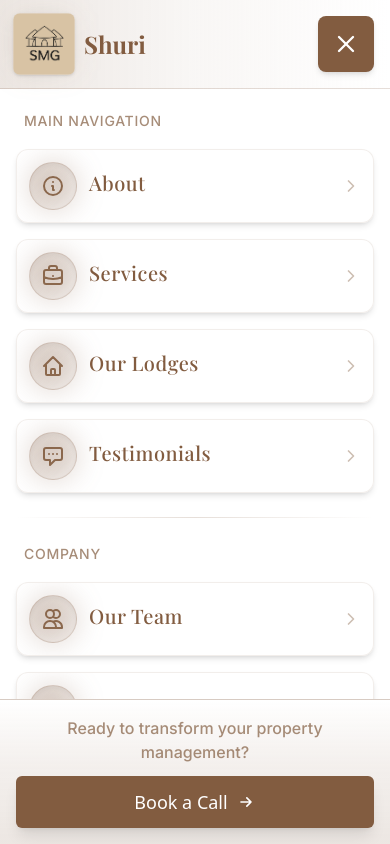
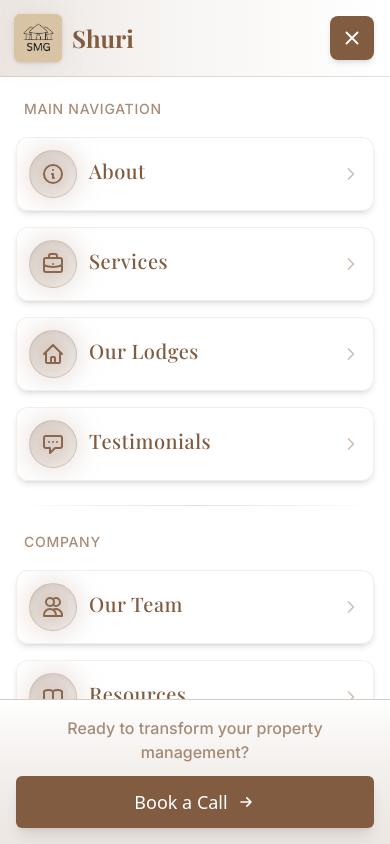
Before and after one commit to bvilane/shuri-management, a Next.js app: page / in a window 390 px wide. Both pictures are taken after a click on the button 346 px from the left and 44 px from the top of the page. Shown: the top 844 px of the page. Built offline with nearby package versions, Linux system fonts and the light colour scheme; a web font is replaced by a local one.

Commit message:
fix: header icon fix

```diff
--- a/src/components/layout/Header.tsx
+++ b/src/components/layout/Header.tsx
@@ -44,12 +44,12 @@ export default function Header() {
       <div className="container mx-auto px-4 sm:px-6 lg:px-8 flex items-center justify-between">
         <Link href="/" className="inline-flex items-center">
           <div className="flex items-center">
-            <div className={`relative h-12 w-12 sm:h-14 sm:w-14 mr-2 sm:mr-3 transition-all duration-300 ${scrolled ? 'scale-95' : ''}`}>
+            <div className={`relative h-11 w-11 sm:h-14 sm:w-14 mr-2 sm:mr-3 transition-all duration-300 ${scrolled ? 'scale-95' : ''}`}>
               <Image
                 src="/images/logo.jpeg"
                 alt="Shuri Logo"
-                width={70}
-                height={70}
+                width={45}
+                height={45}
                 className="object-contain rounded-md shadow-sm"
                 priority
               />
@@ -74,11 +74,11 @@ export default function Header() {
 
         {/* Mobile Menu Button */}
         <button
-          className={`md:hidden relative z-[60] transition-all duration-300 p-3 rounded-lg bg-primary shadow-md hover:shadow-lg flex items-center justify-center ${mobileMenuOpen ? 'opacity-0' : ''} ${scrolled ? 'h-12 w-12' : 'h-14 w-14'}`}
+          className={`md:hidden relative z-[60] transition-all duration-300 p-2.5 rounded-lg bg-primary shadow-md hover:shadow-lg flex items-center justify-center ${mobileMenuOpen ? 'opacity-0' : ''} ${scrolled ? 'h-11 w-11' : 'h-11 w-11'}`}
           onClick={() => setMobileMenuOpen(!mobileMenuOpen)}
           aria-label="Toggle menu"
         >
-          <div className={`w-7 h-6 flex flex-col justify-between relative transition-all duration-300 ${scrolled ? 'scale-90' : ''}`}>
+          <div className={`w-6 h-5 flex flex-col justify-between relative transition-all duration-300 ${scrolled ? 'scale-90' : ''}`}>
             <span className="block h-0.5 w-full bg-white transition-all duration-300 origin-left"></span>
             <span className="block h-0.5 w-3/4 bg-white transition-all duration-300"></span>
             <span className="block h-0.5 w-1/2 bg-white transition-all duration-300 origin-right ml-auto"></span>
@@ -97,13 +97,13 @@ export default function Header() {
           <div className="border-b border-primary/20 py-4 px-4 bg-gradient-to-r from-primary/15 via-primary/5 to-white backdrop-blur-md">
             <div className="flex items-center justify-between">
               <div className="flex items-center">
-                <div className="relative h-14 w-14 mr-3 overflow-visible">
+                <div className="relative h-11 w-11 mr-3 overflow-visible">
                   <div className="absolute inset-0 bg-primary/10 rounded-md blur-md transform -rotate-3 scale-110"></div>
                   <Image
                     src="/images/logo.jpeg"
                     alt="Shuri Logo"
-                    width={65}
-                    height={65}
+                    width={45}
+                    height={45}
                     className="object-contain rounded-md shadow-sm relative scale-110"
                   />
                 </div>
@@ -111,10 +111,10 @@ export default function Header() {
               </div>
               <button
                 onClick={() => setMobileMenuOpen(false)}
-                className="p-3 rounded-lg bg-primary shadow-md hover:shadow-lg transition-all duration-300 h-14 w-14 flex items-center justify-center"
+                className="p-2.5 rounded-lg bg-primary shadow-md hover:shadow-lg transition-all duration-300 h-11 w-11 flex items-center justify-center"
                 aria-label="Close menu"
               >
-                <svg xmlns="http://www.w3.org/2000/svg" width="28" height="28" viewBox="0 0 24 24" fill="none" stroke="currentColor" strokeWidth="2" strokeLinecap="round" strokeLinejoin="round" className="text-white">
+                <svg xmlns="http://www.w3.org/2000/svg" width="22" height="22" viewBox="0 0 24 24" fill="none" stroke="currentColor" strokeWidth="2" strokeLinecap="round" strokeLinejoin="round" className="text-white">
                   <line x1="18" y1="6" x2="6" y2="18"></line>
                   <line x1="6" y1="6" x2="18" y2="18"></line>
                 </svg>
```
